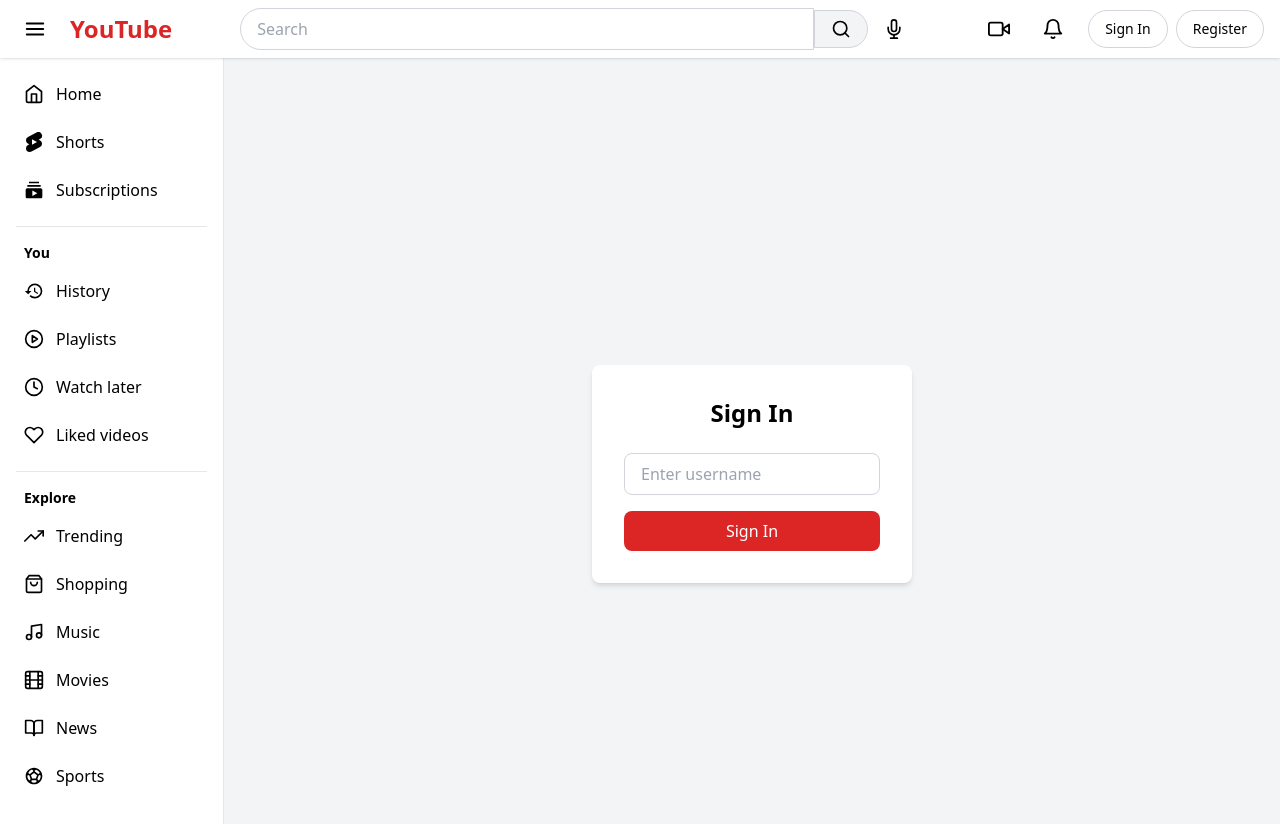
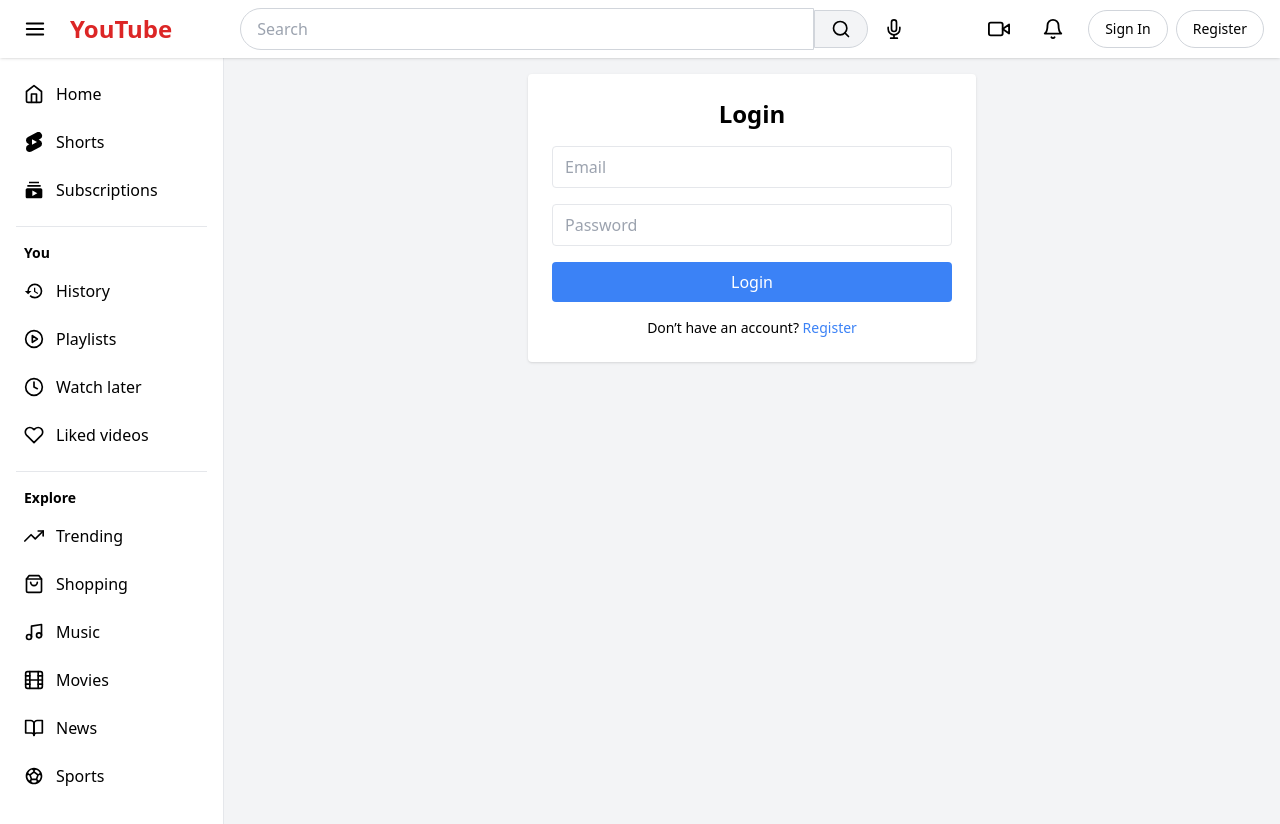
Before and after one commit to Ishfaqmir1/youtube-clone, a React (Vite) app: page /login in a window 1280 px wide. Shown: the top 824 px of the page. Built offline with nearby package versions, Linux system fonts and the light colour scheme.

Commit message:
Fix Login page form handling and validation

```diff
--- a/src/pages/Login.jsx
+++ b/src/pages/Login.jsx
@@ -1,49 +1,77 @@
 import React, { useState } from "react";
-import { useNavigate } from "react-router-dom";
+import { useNavigate, Link } from "react-router-dom";
+import API from "../api"; // axios instance
 
-export default function Login({ setUser }) {
-  const [username, setUsername] = useState("");
+function Login({ setUser }) {
+  const [form, setForm] = useState({ email: "", password: "" });
+  const [error, setError] = useState("");
   const navigate = useNavigate();
 
-  const handleLogin = (e) => {
+  const handleChange = (e) => {
+    setForm({ ...form, [e.target.name]: e.target.value });
+  };
+
+  const handleSubmit = async (e) => {
     e.preventDefault();
+    try {
+      // 🔹 Call backend
+      const res = await API.post("/auth/login", form);
 
-    if (!username.trim()) return alert("Please enter a username");
+      // 🔹 Save to localStorage
+      localStorage.setItem("token", res.data.token);
+      localStorage.setItem("user", JSON.stringify(res.data.user));
 
-    // Fake login user object
-    const newUser = {
-      username,
-      avatar: `https://i.pravatar.cc/150?u=${username}`, // unique avatar
-    };
+      // 🔹 Update state in App.jsx
+      setUser(res.data.user);
 
-    // Save to localStorage + update state
-    localStorage.setItem("user", JSON.stringify(newUser));
-    setUser(newUser);
-
-    navigate("/"); // redirect home
+      // 🔹 Redirect to home
+      navigate("/");
+    } catch (err) {
+      setError(err.response?.data?.message || "Login failed");
+    }
   };
 
   return (
-    <div className="flex items-center justify-center h-screen bg-gray-100">
-      <form
-        onSubmit={handleLogin}
-        className="bg-white p-8 rounded-lg shadow-md w-80"
-      >
-        <h1 className="text-2xl font-bold mb-6 text-center">Sign In</h1>
+    <div className="max-w-md mx-auto p-6 bg-white shadow rounded">
+      <h2 className="text-2xl font-bold mb-4 text-center">Login</h2>
+
+      {error && <p className="text-red-500 text-sm mb-4">{error}</p>}
+
+      <form onSubmit={handleSubmit} className="space-y-4">
         <input
-          type="text"
-          placeholder="Enter username"
-          value={username}
-          onChange={(e) => setUsername(e.target.value)}
-          className="w-full border border-gray-300 rounded-lg px-4 py-2 mb-4 focus:outline-none focus:border-blue-500"
+          type="email"
+          name="email"
+          placeholder="Email"
+          value={form.email}
+          onChange={handleChange}
+          required
+          className="w-full border px-3 py-2 rounded"
+        />
+        <input
+          type="password"
+          name="password"
+          placeholder="Password"
+          value={form.password}
+          onChange={handleChange}
+          required
+          className="w-full border px-3 py-2 rounded"
         />
         <button
           type="submit"
-          className="w-full bg-red-600 text-white py-2 rounded-lg hover:bg-red-700 transition"
+          className="w-full bg-blue-500 text-white py-2 rounded hover:bg-blue-600"
         >
-          Sign In
+          Login
         </button>
       </form>
+
+      <p className="mt-4 text-center text-sm">
+        Don’t have an account?{" "}
+        <Link to="/register" className="text-blue-500 hover:underline">
+          Register
+        </Link>
+      </p>
     </div>
   );
 }
+
+export default Login;
```
